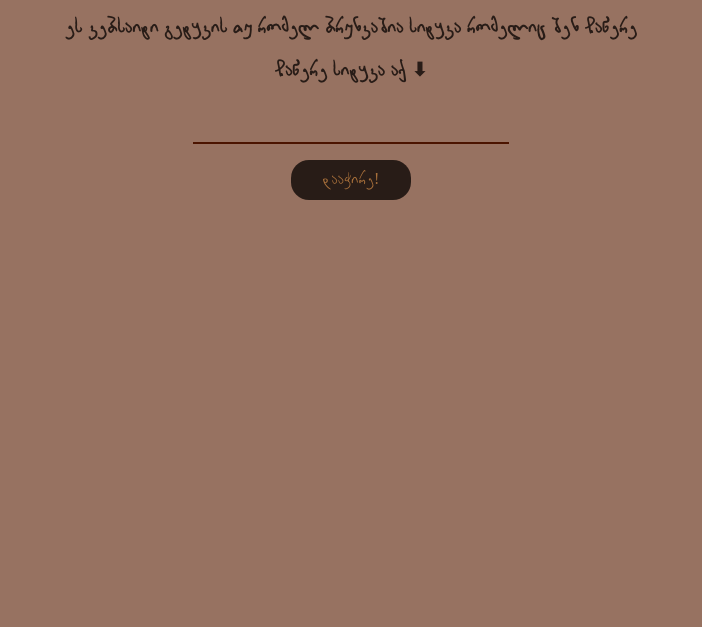
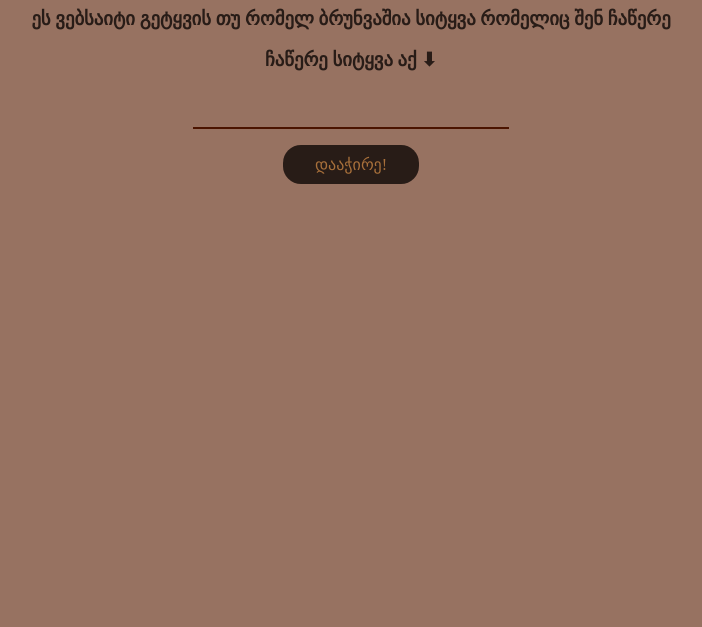
Before and after one commit to corruptedname/arbrunavs, a plain HTML site: page index.html in a window 1280 px wide. Shown: the part 173-800 px from the top of the page, without its empty margins (289-991 px from the left). Drawn offline with nearby package versions, Linux system fonts and the light colour scheme; a web font is replaced by a local one.

Commit message:
Update main.css

```diff
--- a/src/css/main.css
+++ b/src/css/main.css
@@ -1,6 +1,6 @@
 @font-face {
     font-family:"main_font";
-    src: url("/src/fonts/3d_unicode.ttf") format("truetype");
+    src: url("corruptedname.github.io/arbrunavs/src/fonts/3d_unicode.ttf") format("truetype");
   }
 
 body {
```
